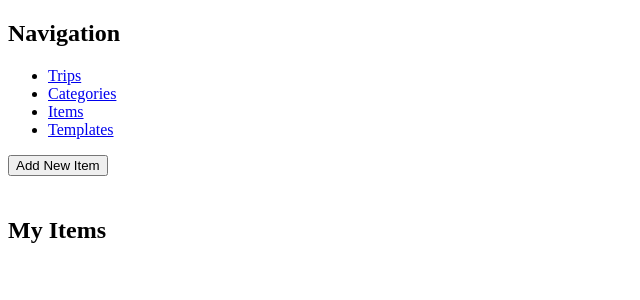
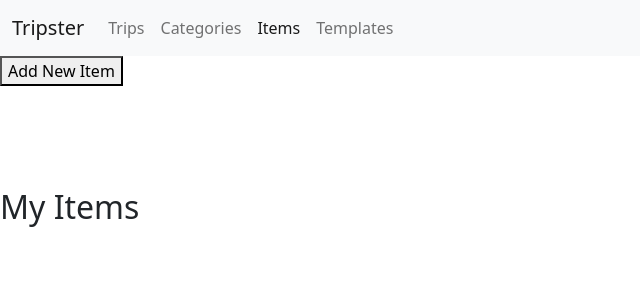
Before and after one commit to KristinaAza/tripster, a Flask app: page /items in a window 1280 px wide. Shown: the top 300 px of the page, without its empty margins (0-640 px from the left). Run offline with Flask 2, Linux system fonts and the light colour scheme; data that the repository does not hold is empty.

Commit message:
Prevented adding duplicate item to trips. Added bootstrap navbar

```diff
--- a/crud.py
+++ b/crud.py
@@ -48,7 +48,12 @@
 
 def get_all_items_with_categories(user_id):
 
-    categories = Category.query.options(db.joinedload("items")).filter_by(user_id=user_id).order_by(Category.name).all()
+    categories = (
+        Category.query.options(db.joinedload("items"))
+        .filter_by(user_id=user_id)
+        .order_by(Category.name)
+        .all()
+    )
     return categories
 
 
@@ -95,13 +100,30 @@
 
 def get_all_trip_items_with_categories(trip_id):
 
-    categories = Category.query.options(db.joinedload("items").options(db.joinedload("trip_items"))).filter(TripItem.trip_id == trip_id).order_by(Category.name).all()
+    categories = (
+        Category.query.options(db.joinedload("items")
+        .options(db.joinedload("trip_items")))
+        .filter(TripItem.trip_id == trip_id)
+        .order_by(Category.name)
+        .all()
+    )
     return categories
 
 
 def get_trip_item_by_id(id):
 
     trip_item = TripItem.query.get(id)
+    return trip_item
+
+
+def get_trip_item_by_trip_id_item_id(trip_id, item_id):
+
+    trip_item = (
+        TripItem.query
+        .filter(TripItem.trip_id == trip_id)
+        .filter(TripItem.item_id == item_id)
+        .first()
+    )
     return trip_item
 
 
@@ -145,5 +167,11 @@
 
 def get_all_template_items_with_categories(template_id):
 
-    categories = Category.query.options(db.joinedload("items").options(db.joinedload("template_items"))).filter(TemplateItem.template_id == template_id).order_by(Category.name).all()
+    categories = (
+        Category.query.options(db.joinedload("items")
+        .options(db.joinedload("template_items")))
+        .filter(TemplateItem.template_id == template_id)
+        .order_by(Category.name)
+        .all()
+    )
     return categories
--- a/server.py
+++ b/server.py
@@ -1,6 +1,6 @@
+from datetime import date
 from flask import Flask, render_template, redirect, request, jsonify
 from model import connect_to_db
-from datetime import date
 import crud
 
 app = Flask(__name__)
@@ -29,7 +29,7 @@
     else:
         categories = crud.get_all_trip_items_with_categories(id)
 
-    return render_template("trip.html", trip=trip, categories=categories)# trip_items=trip_items, items=items
+    return render_template("trip.html", trip=trip, categories=categories)
 
 
 @app.route("/trip", methods=['POST'])
@@ -133,8 +133,10 @@
 def add_trip_item_with_rerender(trip_id):
 
     item_id = request.form.get("item")
-    quantity = request.form.get("quantity")
-    crud.create_trip_item(item_id, trip_id, quantity, False)
+
+    if not crud.get_trip_item_by_trip_id_item_id(trip_id, item_id):
+        quantity = request.form.get("quantity")
+        crud.create_trip_item(item_id, trip_id, quantity, False)
 
     return redirect(f"/trips/{trip_id}")
 
@@ -173,7 +175,7 @@
 @app.route("/<template_id>/template_item", methods=['POST'])
 def add_template_item_with_rerender(template_id):
 
-    item_id = request.form.get("item")
+    item_id = request.form.get("item_id")
     crud.create_template_item(item_id, template_id)
 
     return redirect(f"/templates/{template_id}")
--- a/templates/base.html
+++ b/templates/base.html
@@ -7,19 +7,59 @@
     <title>
         {% block title %}{% endblock %}
     </title>
-    {% block head %}{% endblock %}
+    {% block head %}
+        <!-- Bootstrap JS Bundle-->
+        <!-- JavaScript Bundle with Popper -->
+        <!-- CSS only -->
+        <link href="https://cdn.jsdelivr.net/npm/bootstrap@5.1.3/dist/css/bootstrap.min.css" rel="stylesheet" integrity="sha384-1BmE4kWBq78iYhFldvKuhfTAU6auU8tT94WrHftjDbrCEXSU1oBoqyl2QvZ6jIW3" crossorigin="anonymous">
+        <script src="https://cdn.jsdelivr.net/npm/bootstrap@5.1.3/dist/js/bootstrap.bundle.min.js" integrity="sha384-ka7Sk0Gln4gmtz2MlQnikT1wXgYsOg+OMhuP+IlRH9sENBO0LRn5q+8nbTov4+1p" crossorigin="anonymous"></script>
+        <!-- jQuery -->
+        <script src="https://ajax.googleapis.com/ajax/libs/jquery/3.6.0/jquery.min.js"></script>
+    {% endblock %}
 </head>
 <body>
-    <h2>Navigation</h2>
+    <!-- <h2>Navigation</h2>
     <ul>
         <li><a href="/trips">Trips</a></li>
         <li><a href="/categories">Categories</a></li>
         <li><a href="/items">Items</a></li>
         <li><a href="/templates">Templates</a></li>
-        <!-- <li><a href="/about">About</a></li> -->
-    </ul>
+        <li><a href="/about">About</a></li>
+    </ul> -->
+
+    <nav class="navbar navbar-expand-lg navbar-light bg-light">
+        <div class="container-fluid">
+          <a class="navbar-brand" href="#">Tripster</a>
+          <button class="navbar-toggler" type="button" data-bs-toggle="collapse" data-bs-target="#navbarSupportedContent" aria-controls="navbarSupportedContent" aria-expanded="false" aria-label="Toggle navigation">
+            <span class="navbar-toggler-icon"></span>
+          </button>
+          <div class="collapse navbar-collapse" id="navbarSupportedContent">
+            <ul class="navbar-nav me-auto mb-2 mb-lg-0">
+              <li class="nav-item">
+                <a class="nav-link" href="/trips">Trips</a>
+              </li>
+              <li class="nav-item">
+                <a class="nav-link" href="/categories">Categories</a>
+              </li>
+              <li class="nav-item">
+                <a class="nav-link" href="/items">Items</a>
+              </li>
+              <li class="nav-item">
+                <a class="nav-link" href="/templates">Templates</a>
+              </li>
+            </ul>
+          </div>
+        </div>
+    </nav>
 
     {% block body %}{% endblock %}
     <script src="/static/js/base.js"></script>
+
+    <script>
+        $('nav a').removeClass('active');
+        $('nav a').removeAttr("aria-current");
+        $('a[href="' + this.location.pathname + '"]').addClass('active');
+        $('a[href="' + this.location.pathname + '"]').attr("aria-current", "page");
+    </script>
 </body>
 </html>
--- a/templates/items.html
+++ b/templates/items.html
@@ -24,11 +24,9 @@
             {{ category.name }}
             <ul>
                 {% for item in category.items|sort(attribute='name') %}
-                    <li>
+                    <div>
                         {{ item.name }}
-                        <!-- <button onclick="render_item_id(this,'{{ item.id }}')">Render Item Id</button> -->
-
-                    </li>
+                    </div>
                 {% endfor %}
             </ul>
         </li>
--- a/templates/template.html
+++ b/templates/template.html
@@ -12,7 +12,7 @@
 
                     <form class="add-item" style="visibility:hidden;" method="POST" action="/{{template.id}}/template_item">
                         <label>Item</label>
-                        <select name="item">
+                        <select name="item_id">
                             {% for item in category.items %}
                             <option value="{{ item.id }}">{{ item.name }}</option>
                             {% endfor %}
```
Also changed, not shown: static/js/categories.js (+10 -1 lines), templates/trip.html (+6 -6 lines).
